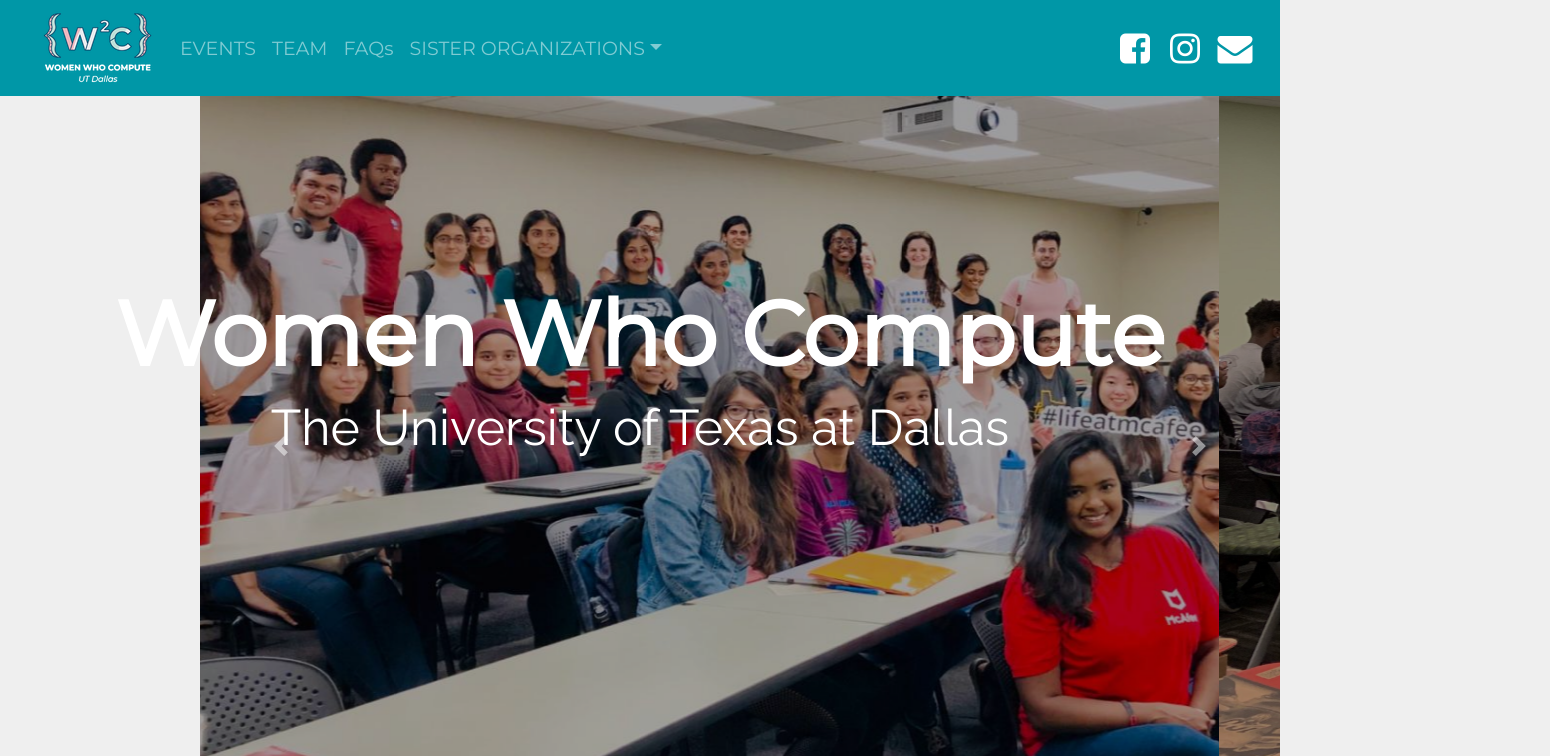
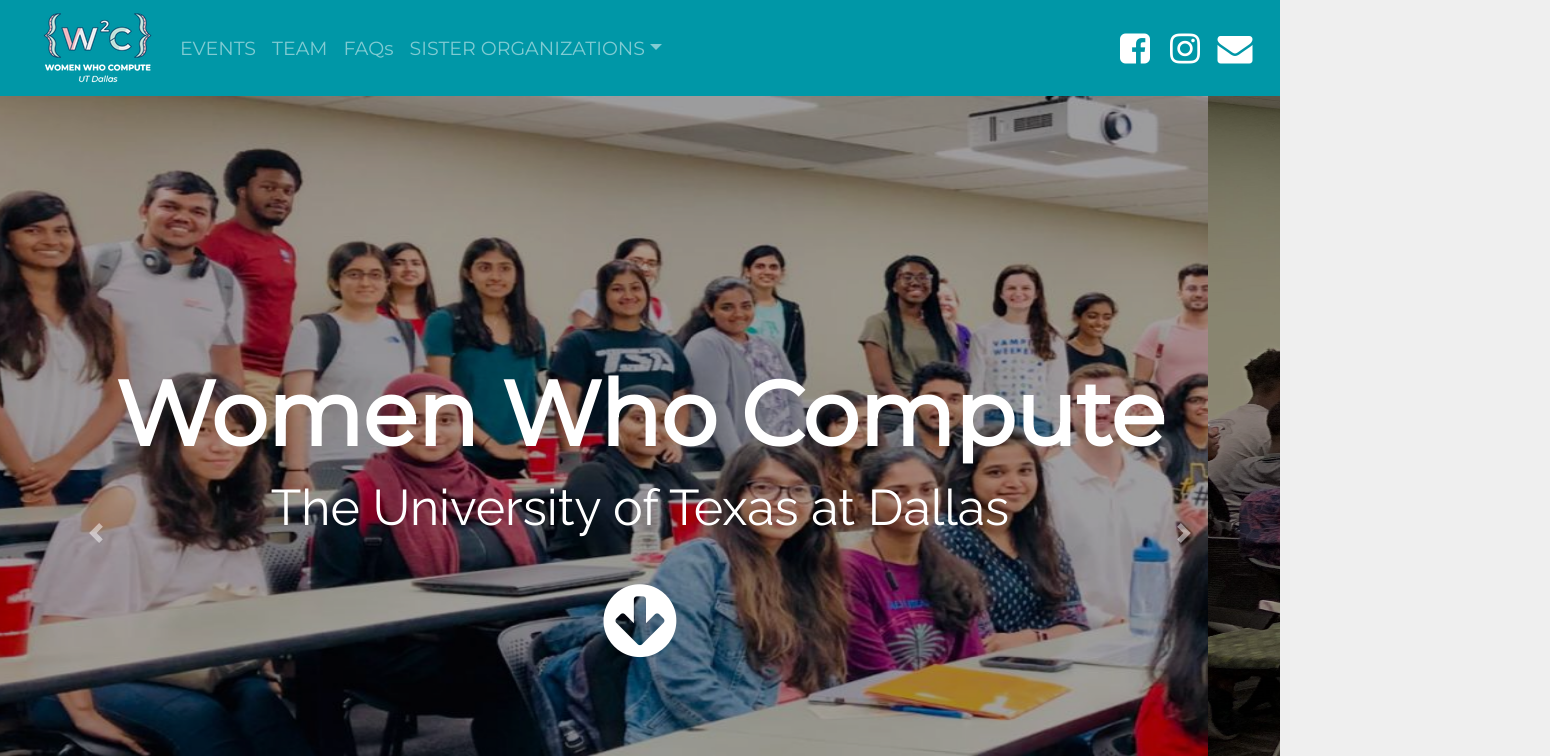
Before and after one commit to utdwwc/wwc-website, a React (Create React App) app: page / in a window 1280 px wide. Shown: the top 756 px of the page, 1550 px wide, since content can reach past the window. Built offline with nearby package versions, Linux system fonts and the light colour scheme.

Commit message:
added full screen carousel

```diff
--- a/src/components/Home.css
+++ b/src/components/Home.css
@@ -1,14 +1,13 @@
 .carousel {
 	margin-top: 0px;
-	margin-left: 200px;
 	margin-bottom: 100px;
-	max-width: 1500px;
+	max-width: 2100px;
 	transition: transform 2s ease, opacity .5s ease-out;
 }
 
 .carousel-image {
-	height: 700px;
-	width: 1500px;
+	height: 873px;
+	width: 2100px;
         filter: brightness(65%);
 }
 
@@ -16,7 +15,7 @@
   color: white;
   position:absolute;
   z-index:12;
-  top: 35%;
+  top: 45%;
   left:0;
   width:100%;
   text-align:center;
@@ -36,6 +35,22 @@
 	font-family: 'Raleway', sans-serif;
 }
 
+html {
+	scroll-behavior: smooth;
+}
+
+.fa-arrow-circle-down {
+	margin-top: 10px;
+        font-size: 85px;
+        text-align: center;
+        color: white;
+}
+
+.fa-arrow-circle-down:hover {
+        color: #0097A7;
+        text-decoration: none;
+}
+
 .jumbotron-infobox {
         background-color: white;
 	margin-top: 20px;
@@ -46,11 +61,21 @@
 
 }
 
+.jumbotron-eventbox {
+        background-color: white;
+        margin-top: 20px;
+        margin-bottom: 100px;
+        height: 970px;
+        margin-left: 10%;
+        margin-right: 10%;
+
+}
+
 .jumbotron-flyerbox {
 	background-color: #0097a7;
 	width: 1200px;
-	height: 650px;
-	margin-left: 350px;
+	height: 670px;
+	margin-left: 130px;
 	margin-bottom: 130px;
 
 }
@@ -72,10 +97,10 @@
 
 .jumbotron-sisterorgs {
 	background-color: white;
-	margin-top: -50px;
+	margin-bottom: 100px;
 	margin-left: 10%;
 	margin-right: 10%;
-	height: 600px;
+	height: 780px;
 }
 
 .wicys-logo {
--- a/src/components/Home.jsx
+++ b/src/components/Home.jsx
@@ -11,6 +11,7 @@
 			<div class="overlay">
 			<h6><main-title>Women Who Compute</main-title></h6>
 			<h3><sub-title>The University of Texas at Dallas</sub-title></h3>
+			<a href="#who-we-are" class="fa fa-arrow-circle-down" aria-hidden="true"></a>
 			</div>
 			<Carousel>
 			<Carousel.Item>
@@ -29,7 +30,7 @@
 			<img className="carousel-image" src="assets/wwc-sm.jpg" alt="Fifth Slide" />
 			</Carousel.Item>
 			</Carousel>
-			<Jumbotron className="jumbotron-infobox">
+			<div id="who-we-are"><a href="who-we-are"></a><Jumbotron className="jumbotron-infobox">
 			<h6>Who We Are</h6>
 			<hr></hr>
 			<h2>
@@ -67,6 +68,8 @@
 			</Row>
 	As an organization, Women Who Compute hopes to successfully seek the interest of its member base to provide them with proper support and encouragement to puruse the numerous opportunities available for them engineering and computer science.</h2>
 			</Jumbotron>
+			</div>
+			<Jumbotron className="jumbotron-eventbox">
 			<h6>Recent Events</h6>
 			<hr></hr>
 			<Jumbotron className="jumbotron-flyerbox">
@@ -104,9 +107,10 @@
 			</Row>
 			<a class="btn btn-default" href="/events">More</a>
 			</Jumbotron>
+			</Jumbotron>
+			<Jumbotron className="jumbotron-sisterorgs">
 			<h6>Sister Organizations</h6>
-			<hr></hr>
-			<Jumbotron className="jumbotron-sisterorgs">
+                        <hr></hr>
 			<h2>To reach out to as many members as possible, Women Who Compute has partnered with the following organizations to represent their national chapters at UT Dallas.
 			</h2>
 			<Row>
```
